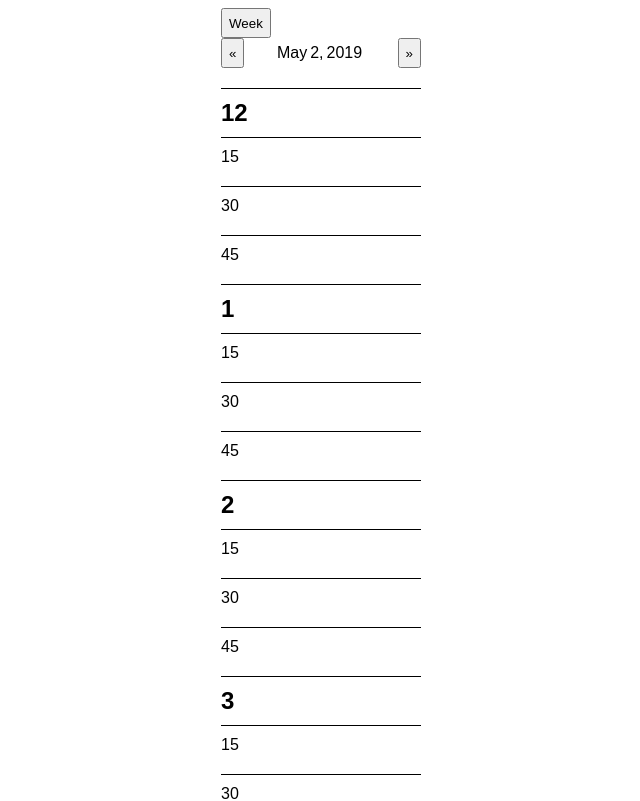
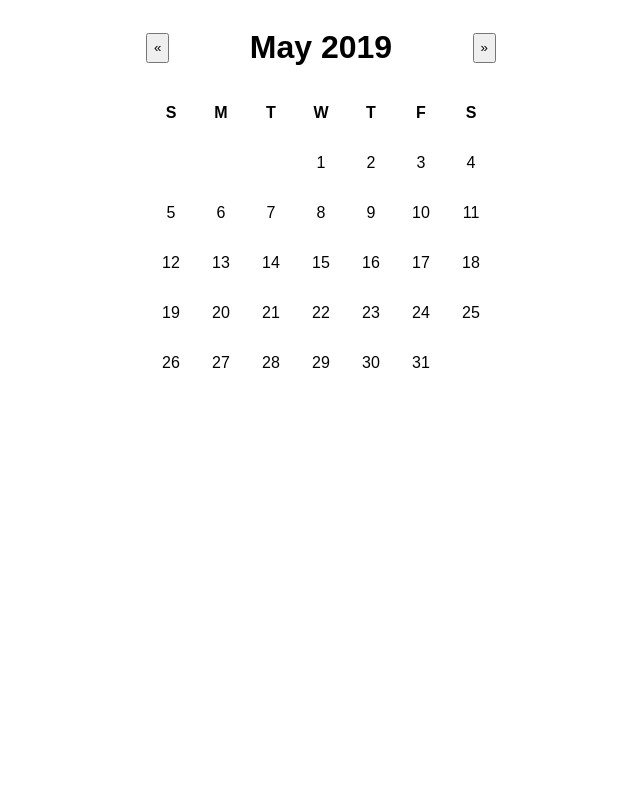
Before and after one commit to jmpolitzer/react-calendar, a React (Create React App) app: page / in a window 1280 px wide. Shown: the top 801 px of the page, without its empty margins (319-959 px from the left). Built offline with nearby package versions, Linux system fonts and the light colour scheme.

Commit message:
Adds links to day nav

```diff
--- a/src/components/Calendar.tsx
+++ b/src/components/Calendar.tsx
@@ -5,7 +5,7 @@ import { Day, Week, Month, Year } from "./index";
 const { useState } = React;
 
 function Calendar() {
-  const [currentView, setCurrentView] = useState("day");
+  const [currentView, setCurrentView] = useState("month");
   const {
     setDate,
     getMonth,
--- a/src/components/Day.tsx
+++ b/src/components/Day.tsx
@@ -12,7 +12,7 @@ function Day(props: DayComponentPropsInterface) {
     goToNextDay,
     isMilitary = false
   } = props;
-  const { dayOfWeek, month, year, day: currentDay } = day;
+  const { dayOfWeek, dayString, month, year, day: currentDay } = day;
 
   const formatTime = (date: Date, index: number) => {
     const militaryHour = date.getHours();
@@ -35,6 +35,7 @@ function Day(props: DayComponentPropsInterface) {
         <div className="day-nav">
           <button onClick={goToPreviousDay}>&laquo;</button>
           <div className={"day-headers"}>
+            <div>{dayString}</div>
             <div onClick={() => changeView("month")} className={"clickable"}>
               {month}
             </div>
--- a/src/components/Week.tsx
+++ b/src/components/Week.tsx
@@ -27,13 +27,23 @@ function Week(props: WeekComponentPropsInterface) {
       </div>
       <div className="week">
         {currentWeek.map((day, i) => {
-          const { dayOfWeek } = day;
+          const { dayOfWeek, date } = day;
 
           return (
             <div key={i} className="weekday">
               <div className="weekday-header">
-                <div>{headers[i].long}</div>
-                <div>{dayOfWeek}</div>
+                <div
+                  className="clickable"
+                  onClick={() => changeView("day", date)}
+                >
+                  {headers[i].long}
+                </div>
+                <div
+                  className="clickable"
+                  onClick={() => changeView("day", date)}
+                >
+                  {dayOfWeek}
+                </div>
               </div>
               <Day day={day} changeView={changeView} />
             </div>
--- a/src/hooks/useCalendar.tsx
+++ b/src/hooks/useCalendar.tsx
@@ -39,13 +39,13 @@ function useCalendar(startWeekOn?: any) {
     return [...lastMonthDays, ...month, ...nextMonthDays];
   };
 
-  const getDayHeaders = (month: any[]) => {
-    return month.reduce((acc, m) => {
+  const getDayHeaders = (week: any[]) => {
+    return week.reduce((acc, d) => {
       acc.push({
-        single: format(m.date, "EEEEE"),
-        short: format(m.date, "EEEEEE"),
-        medium: format(m.date, "E"),
-        long: format(m.date, "EEEE")
+        single: format(d.date, "EEEEE"),
+        short: format(d.date, "EEEEEE"),
+        medium: format(d.date, "E"),
+        long: format(d.date, "EEEE")
       });
 
       return acc;
@@ -99,6 +99,7 @@ function useCalendar(startWeekOn?: any) {
 
   const getDay = (date?: Date) => {
     const dateToUse = date || activeDate;
+    const dayString = format(dateToUse, "EEEE");
     const dayOfWeek = format(dateToUse, "d");
     const month = format(dateToUse, "MMMM");
     const year = format(dateToUse, "yyyy");
@@ -109,7 +110,7 @@ function useCalendar(startWeekOn?: any) {
       return [...Array(4)].map((_, j) => addMinutes(hour, j * 15));
     });
 
-    return { dayOfWeek, month, year, date: dateToUse, day };
+    return { dayOfWeek, dayString, month, year, date: dateToUse, day };
   };
 
   const getWeek = () => {
--- a/src/interfaces/index.tsx
+++ b/src/interfaces/index.tsx
@@ -14,6 +14,7 @@ interface MonthHeaderInterface {
 
 interface DayInterface {
   dayOfWeek: string;
+  dayString: string;
   month: string;
   year: string;
   date: Date;
@@ -41,7 +42,7 @@ interface DayComponentPropsInterface {
 
 interface WeekComponentPropsInterface {
   week: WeekInterface;
-  changeView: (view: string) => void;
+  changeView: (view: string, date?: Date) => void;
   goToNextWeek: () => void;
   goToPreviousWeek: () => void;
 }
```
